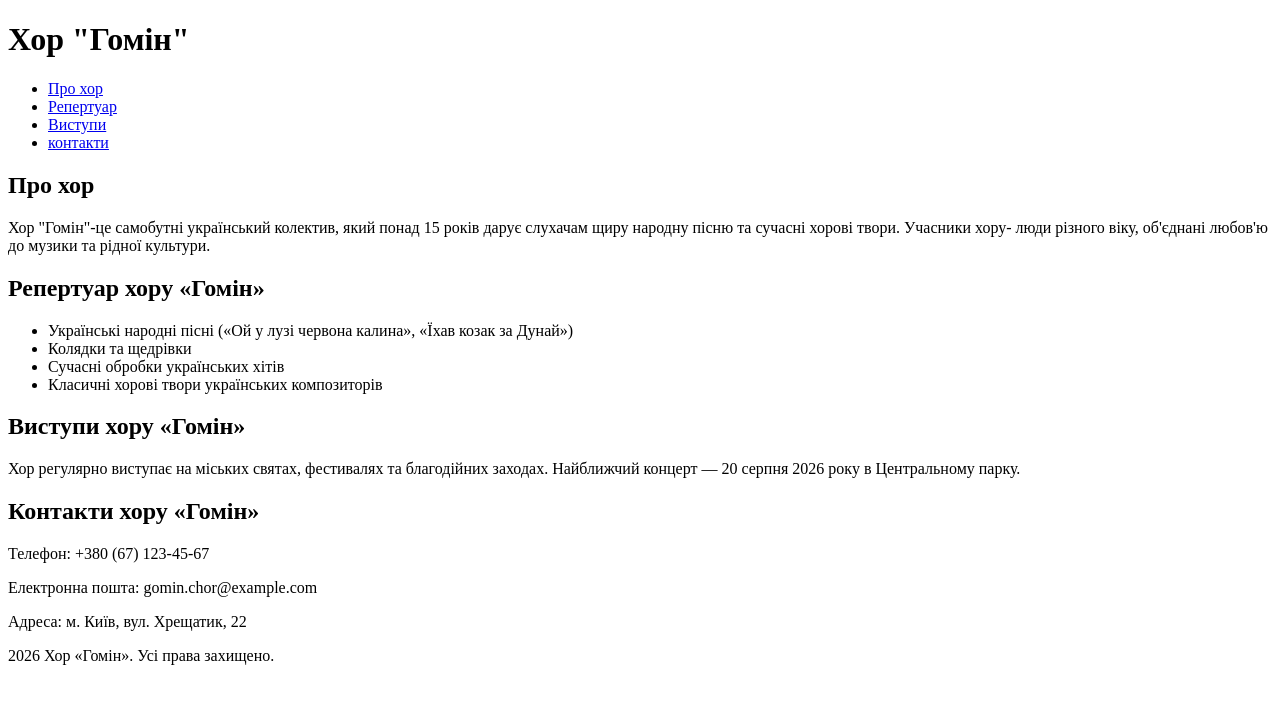
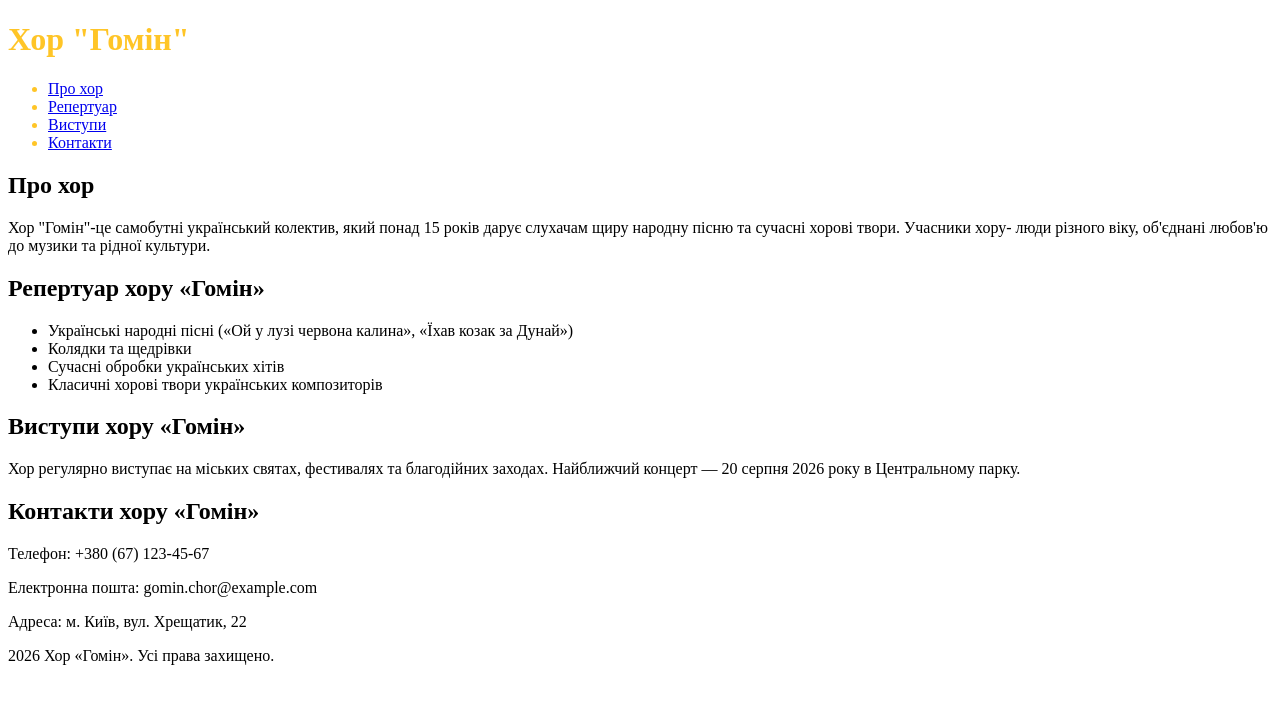
Before and after one commit to veronikabajtalenko-arc/-, a plain HTML site: page index.html in a window 1280 px wide. Drawn offline with Linux system fonts and the light colour scheme.

Commit message:
commit 2

```diff
--- a/css.css
+++ b/css.css
@@ -0,0 +1,6 @@
+header {width: 100%;
+height: 200;
+color: #ffc527;
+background-color: to rgb(from color black  #ffcd43);
+justify-content: center;
+align-items: center;}
--- a/index.html
+++ b/index.html
@@ -16,7 +16,7 @@
         <li><a href="#about">Про хор </a></li>
         <li><a href="#repertoire">Репертуар</a></li>
         <li><a href="#concerts">Виступи</a></li>
-        <li><a href="contacts">контакти</a></li>
+        <li><a href="#contacts">Контакти</a></li>
     </ul></nav>
 </header>
 <main>
```
